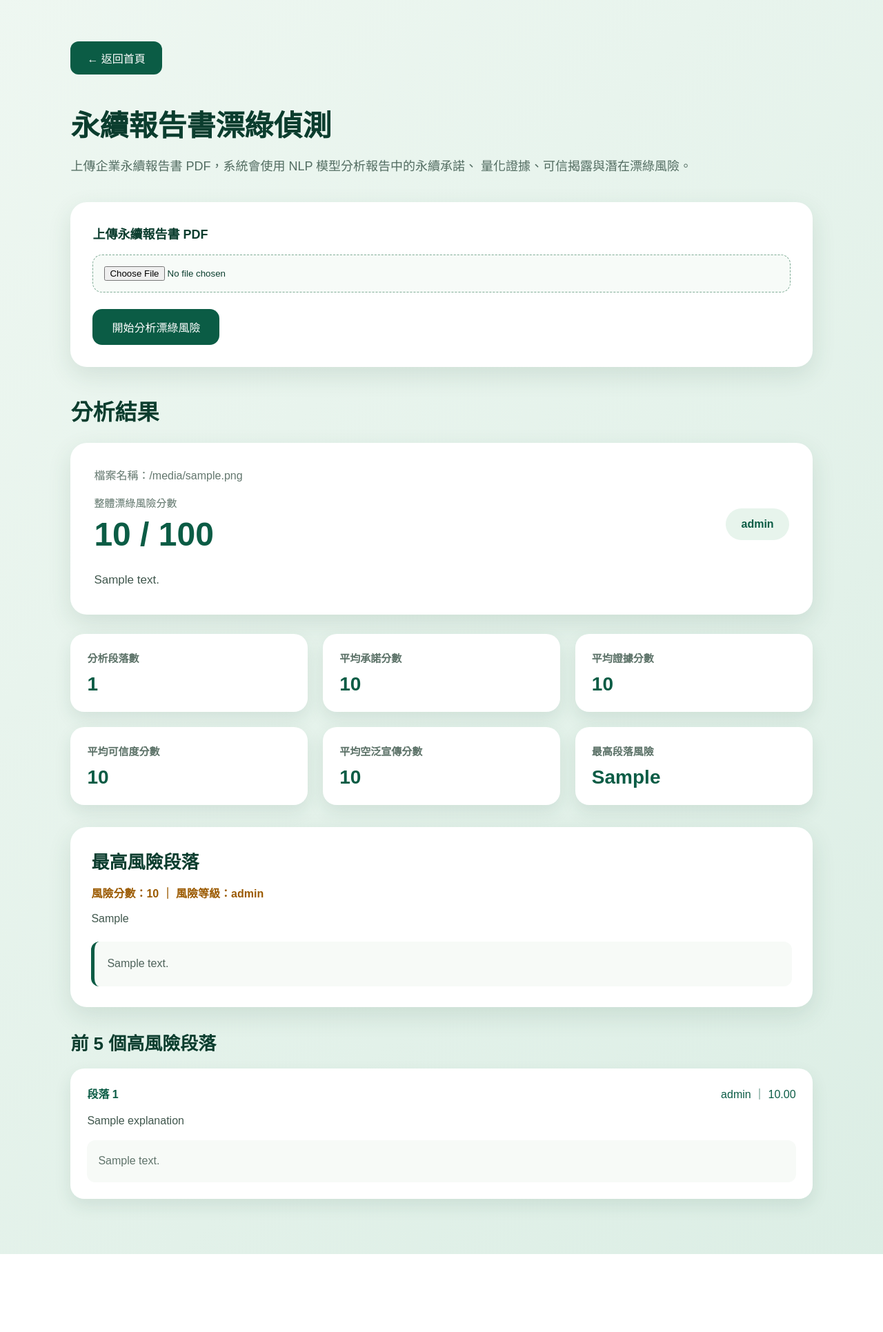
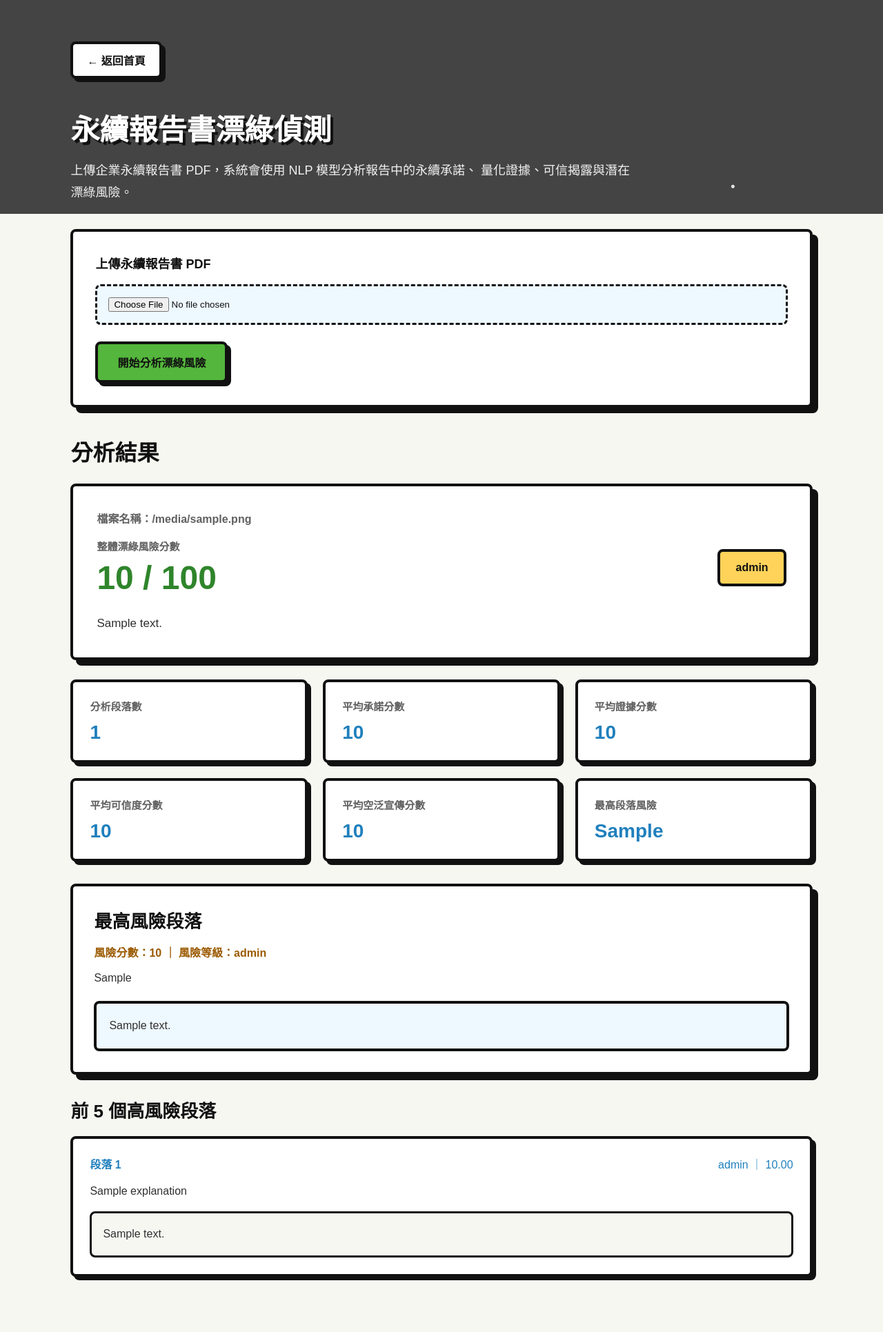
Before and after one commit to KOYUNGCHING/ESG_predict_web, a Flask app: template templates/greenwashing.html in a window 1280 px wide. Shown: the whole page at 69% size. Before the commit the page ends 1818 px from the top, so only its background shows below. Run offline with Flask 3, Linux system fonts and the light colour scheme; the template is opened without the code that fills it: most values are stand-ins (such as "Sample title", 1, 10 or a date in 2020).

Commit message:
feat: 新皮

```diff
--- a/static/css/base.css
+++ b/static/css/base.css
@@ -2,6 +2,25 @@
     margin: 0;
     padding: 0;
     box-sizing: border-box;
+}
+
+:root {
+    --space: #444444;
+    --space-deep: #303030;
+    --ink: #111111;
+    --cloud: #ffffff;
+    --paper: #f7f7f2;
+    --earth-green: #54b63c;
+    --earth-green-dark: #2f852b;
+    --ocean-blue: #61b9ee;
+    --ocean-blue-dark: #2080bd;
+    --sun: #ffd35a;
+    --warning: #ff9f43;
+    --danger: #e55757;
+    --muted: #606060;
+    --line: 4px solid var(--ink);
+    --shadow: 8px 8px 0 var(--ink);
+    --shadow-soft: 5px 5px 0 var(--ink);
 }
 
 html {
@@ -10,38 +29,45 @@ html {
 
 body {
     font-family: "Noto Sans TC", "Microsoft JhengHei", sans-serif;
-    background-color: #f4f8f5;
-    color: #173b2f;
+    background: var(--paper);
+    color: var(--ink);
 }
 
 .back-link {
     display: inline-block;
-    padding: 12px 24px;
-    background-color: #0b5c45;
-    color: white;
+    padding: 11px 20px;
+    background-color: var(--cloud);
+    color: var(--ink);
     text-decoration: none;
-    border-radius: 12px;
-    transition: 0.3s ease;
+    border: var(--line);
+    border-radius: 8px;
+    box-shadow: var(--shadow-soft);
+    font-weight: 900;
+    transition: transform 0.18s ease, box-shadow 0.18s ease, background 0.18s ease;
 }
 
 .back-link:hover {
-    background-color: #087a58;
+    background-color: var(--sun);
+    transform: translate(3px, 3px);
+    box-shadow: 2px 2px 0 var(--ink);
 }
 
 .error-box {
-    background-color: #fff2f2;
-    color: #a33a3a;
+    background-color: #fff0ee;
+    color: var(--ink);
     padding: 18px 22px;
-    border-radius: 14px;
-    border: 1px solid #f0b8b8;
+    border: var(--line);
+    border-radius: 8px;
+    box-shadow: var(--shadow-soft);
     margin-bottom: 28px;
 }
 
 .footer {
-    background-color: #073528;
-    color: white;
+    background-color: var(--space-deep);
+    color: var(--cloud);
     text-align: center;
     padding: 32px 20px;
+    border-top: var(--line);
 }
 
 .footer p {
@@ -51,8 +77,9 @@ body {
 }
 
 .footer a {
-    color: #b9f3d3;
+    color: var(--sun);
     text-decoration: none;
+    font-weight: 800;
 }
 
 .footer a:hover {
@@ -68,42 +95,45 @@ body {
 }
 
 .metric-card {
-    background: white;
+    background: var(--cloud);
     padding: 24px;
-    border-radius: 20px;
-    box-shadow: 0 10px 25px rgba(31, 79, 61, 0.1);
+    border: var(--line);
+    border-radius: 8px;
+    box-shadow: var(--shadow-soft);
 }
 
 .metric-card h4 {
     font-size: 15px;
-    color: #5b7167;
+    color: var(--muted);
     margin-bottom: 12px;
 }
 
 .metric-card p {
     font-size: 28px;
     font-weight: 800;
-    color: #0b5c45;
+    color: var(--ocean-blue-dark);
 }
 
 .risk-badge {
     padding: 14px 22px;
-    border-radius: 999px;
-    background-color: #e7f4ec;
-    color: #0b5c45;
+    border-radius: 8px;
+    background-color: var(--sun);
+    color: var(--ink);
+    border: var(--line);
     font-weight: 800;
     white-space: nowrap;
 }
 
 .score-label {
-    color: #5b7167;
+    color: var(--muted);
     font-size: 15px;
+    font-weight: 800;
 }
 
 .summary-reason {
     font-size: 17px;
     line-height: 1.8;
-    color: #40574d;
+    color: #303030;
 }
 
 @media (max-width: 900px) {
--- a/static/css/greenwashing.css
+++ b/static/css/greenwashing.css
@@ -1,8 +1,11 @@
 .greenwashing-page {
     min-height: 100vh;
-    background: linear-gradient(135deg, #eef7f1, #dceee5);
+    background:
+        radial-gradient(circle at 11% 9%, rgba(255, 255, 255, 0.9) 0 2px, transparent 3px),
+        radial-gradient(circle at 83% 14%, rgba(255, 255, 255, 0.85) 0 2px, transparent 3px),
+        linear-gradient(180deg, var(--space) 0 310px, var(--paper) 310px 100%);
     padding: 60px 8%;
-    color: #0b3d2e;
+    color: var(--ink);
 }
 
 .gw-container {
@@ -18,19 +21,23 @@
 .gw-header h1 {
     font-size: 42px;
     margin-bottom: 16px;
+    color: var(--cloud);
+    text-shadow: 4px 4px 0 var(--ink);
 }
 
 .gw-header p {
     font-size: 18px;
     line-height: 1.8;
-    color: #536d62;
+    color: #f1f1f1;
+    max-width: 820px;
 }
 
 .upload-card {
-    background: white;
+    background: var(--cloud);
     padding: 32px;
-    border-radius: 24px;
-    box-shadow: 0 12px 35px rgba(31, 79, 61, 0.12);
+    border: var(--line);
+    border-radius: 8px;
+    box-shadow: var(--shadow);
     margin-bottom: 28px;
 }
 
@@ -45,26 +52,29 @@
     display: block;
     width: 100%;
     padding: 16px;
-    border: 1px dashed #7fac96;
-    border-radius: 14px;
-    background-color: #f7fbf8;
+    border: 3px dashed var(--ink);
+    border-radius: 8px;
+    background-color: #eef8ff;
     margin-bottom: 24px;
 }
 
 .analyze-btn {
     padding: 14px 28px;
-    border: none;
-    border-radius: 14px;
-    background-color: #0b5c45;
-    color: white;
+    border: var(--line);
+    border-radius: 8px;
+    background-color: var(--earth-green);
+    color: var(--ink);
     font-size: 16px;
+    font-weight: 900;
     cursor: pointer;
-    transition: 0.3s ease;
+    transition: 0.18s ease;
+    box-shadow: var(--shadow-soft);
 }
 
 .analyze-btn:hover {
-    background-color: #087a58;
-    transform: translateY(-2px);
+    background-color: var(--sun);
+    transform: translate(3px, 3px);
+    box-shadow: 2px 2px 0 var(--ink);
 }
 
 .result-section {
@@ -77,16 +87,18 @@
 }
 
 .summary-card {
-    background: white;
+    background: var(--cloud);
     padding: 34px;
-    border-radius: 24px;
-    box-shadow: 0 12px 35px rgba(31, 79, 61, 0.12);
+    border: var(--line);
+    border-radius: 8px;
+    box-shadow: var(--shadow);
     margin-bottom: 28px;
 }
 
 .filename {
-    color: #63776e;
+    color: var(--muted);
     margin-bottom: 18px;
+    font-weight: 800;
 }
 
 .score-main {
@@ -99,15 +111,16 @@
 
 .score-main h3 {
     font-size: 48px;
-    color: #0b5c45;
+    color: var(--earth-green-dark);
     margin-top: 8px;
 }
 
 .top-risk-card {
-    background: white;
+    background: var(--cloud);
     padding: 30px;
-    border-radius: 24px;
-    box-shadow: 0 12px 35px rgba(31, 79, 61, 0.12);
+    border: var(--line);
+    border-radius: 8px;
+    box-shadow: var(--shadow);
     margin-bottom: 32px;
 }
 
@@ -125,16 +138,16 @@
 .risk-explanation {
     line-height: 1.8;
     margin-bottom: 18px;
-    color: #40574d;
+    color: #303030;
 }
 
 .top-risk-card blockquote {
-    background-color: #f7faf7;
-    border-left: 5px solid #0b5c45;
+    background-color: #eef8ff;
+    border: var(--line);
     padding: 18px;
-    border-radius: 12px;
+    border-radius: 8px;
     line-height: 1.8;
-    color: #4f635b;
+    color: #303030;
 }
 
 .chunks-section h3 {
@@ -143,10 +156,11 @@
 }
 
 .chunk-card {
-    background: white;
+    background: var(--cloud);
     padding: 24px;
-    border-radius: 20px;
-    box-shadow: 0 10px 25px rgba(31, 79, 61, 0.1);
+    border: var(--line);
+    border-radius: 8px;
+    box-shadow: var(--shadow-soft);
     margin-bottom: 20px;
 }
 
@@ -155,21 +169,22 @@
     justify-content: space-between;
     gap: 20px;
     margin-bottom: 14px;
-    color: #0b5c45;
+    color: var(--ocean-blue-dark);
 }
 
 .chunk-explanation {
     line-height: 1.8;
-    color: #40574d;
+    color: #303030;
     margin-bottom: 14px;
 }
 
 .chunk-text {
     line-height: 1.8;
-    color: #60746b;
-    background: #f7faf7;
+    color: #303030;
+    background: #f7f7f2;
     padding: 16px;
-    border-radius: 12px;
+    border: 3px solid var(--ink);
+    border-radius: 8px;
     max-height: 220px;
     overflow-y: auto;
 }
--- a/templates/greenwashing.html
+++ b/templates/greenwashing.html
@@ -2,6 +2,7 @@
 <html lang="zh-Hant">
 <head>
     <meta charset="UTF-8">
+    <meta name="viewport" content="width=device-width, initial-scale=1.0">
     <title>永續報告書漂綠偵測</title>
     <link rel="stylesheet" href="{{ url_for('static', filename='css/base.css') }}">
     <link rel="stylesheet" href="{{ url_for('static', filename='css/greenwashing.css') }}">
--- a/templates/index.html
+++ b/templates/index.html
@@ -15,8 +15,6 @@
         <div class="hero-overlay"></div>
 
         <div class="hero-content">
-            <p>ESG 分析、漂綠偵測與企業永續風險預測平台</p>
-
             <button class="scroll-btn" onclick="scrollToModels()">
                 向下探索
                 <span>⌄</span>
--- a/templates/ml_prediction.html
+++ b/templates/ml_prediction.html
@@ -2,6 +2,7 @@
 <html lang="zh-Hant">
 <head>
     <meta charset="UTF-8">
+    <meta name="viewport" content="width=device-width, initial-scale=1.0">
     <title>機器學習預測｜ESG 與未來 ROA</title>
 
     <link rel="stylesheet" href="{{ url_for('static', filename='css/base.css') }}">
```
Also changed, not shown: static/css/home.css (+50 -33 lines), static/css/linear_esg.css (+45 -3 lines), static/css/ml_prediction.css (+35 -24 lines), templates/linear_esg.html (+11 -3 lines).
